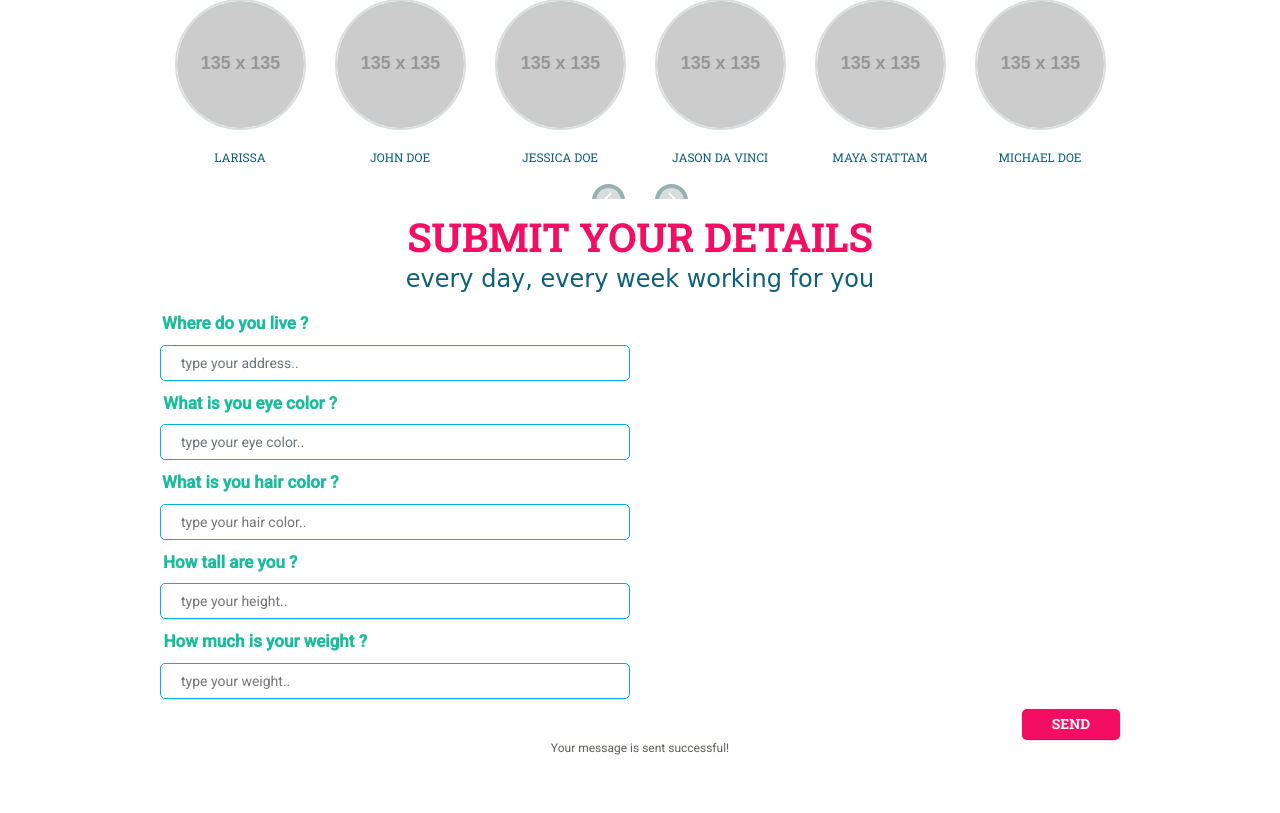
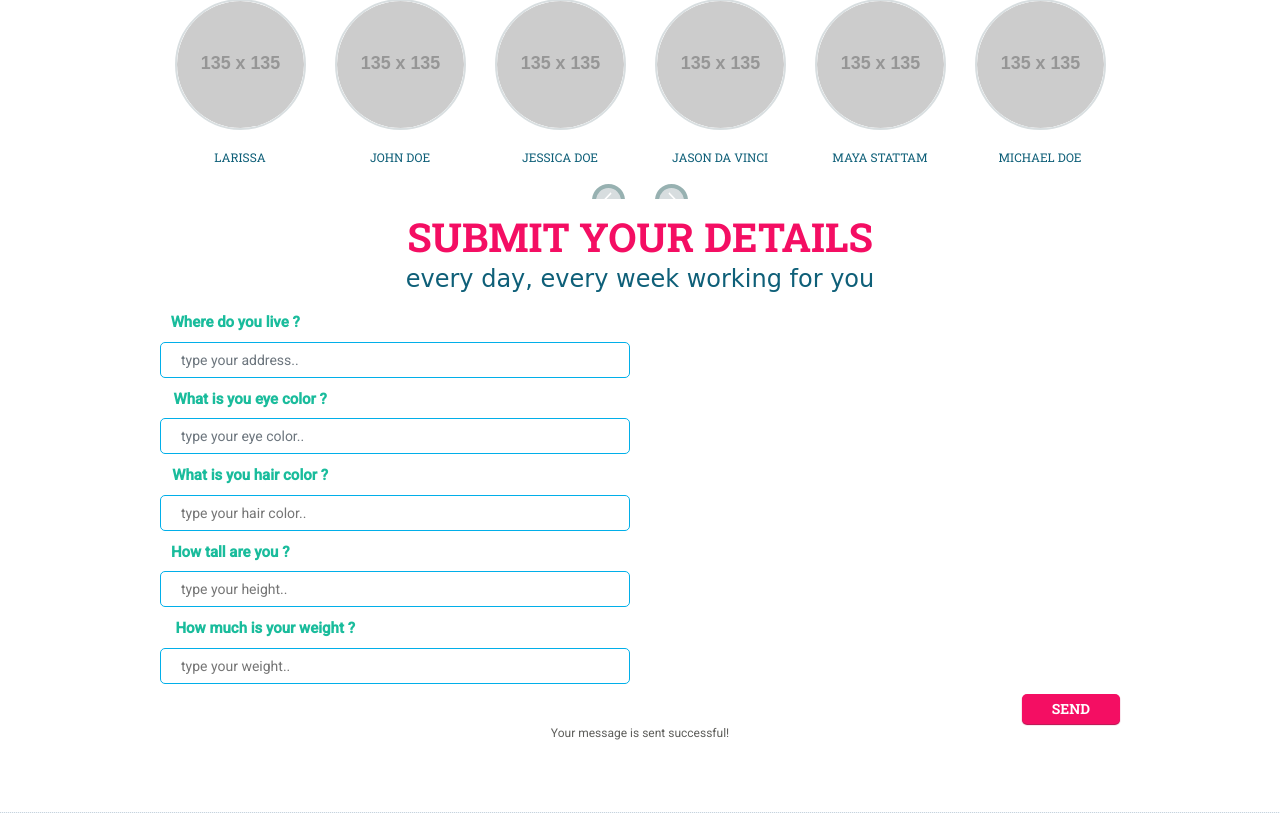
Before and after one commit to saifmohamedo/saifmohamedo.github.io, a PHP site: page / in a window 1280 px wide. Shown: the part 815-1628 px from the top of the page. Run offline with PHP 8.4, Linux system fonts and the light colour scheme; grey boxes labelled with a size stand in for pictures from a placeholder-image service; some libraries are stand-ins or nearby versions; some web fonts are replaced.

Commit message:
Update style.css

```diff
--- a/css/style.css
+++ b/css/style.css
@@ -11,31 +11,31 @@
 
 .label1{
   font-weight: bold;
-  font-size:17px ;
+  font-size:15px ;
   margin-right: 320px;
   color: #1abc9c;
 }
 .label2{
   font-weight: bold;
-  font-size:17px ;
+  font-size:15px ;
   margin-right: 290px;
   color: #1abc9c;
 }
 .label3{
   font-weight: bold;
-  font-size:17px;
+  font-size:15px;
   margin-right: 290px;
   color: #1abc9c;
 }
 .label4{
   font-weight: bold;
-  font-size:17px;
+  font-size:15px;
   margin-right: 330px;
   color: #1abc9c;
 }
 .label5{
   font-weight: bold;
-  font-size:17px;
+  font-size:15px;
   margin-right: 260px;
   color: #1abc9c;
 }
```
